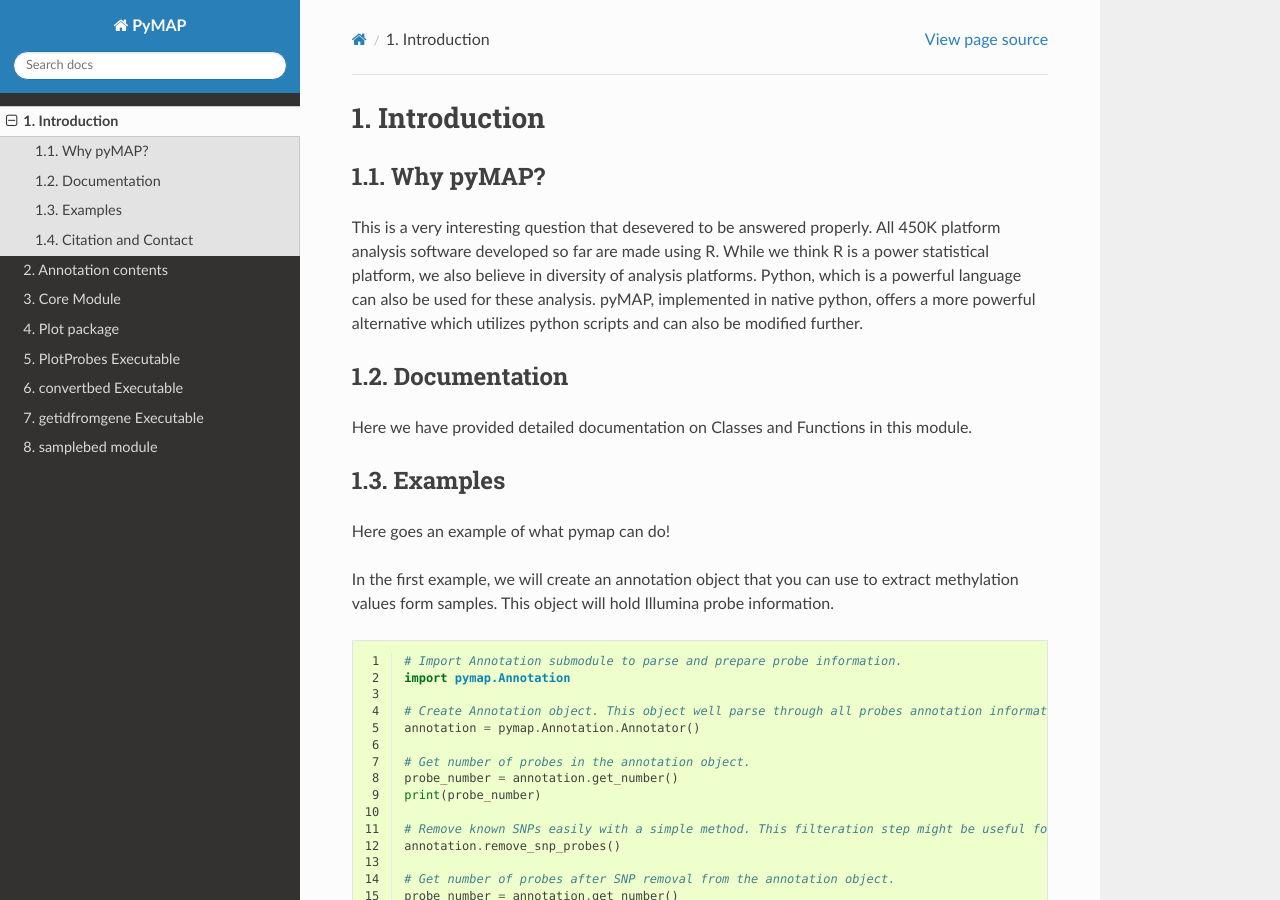
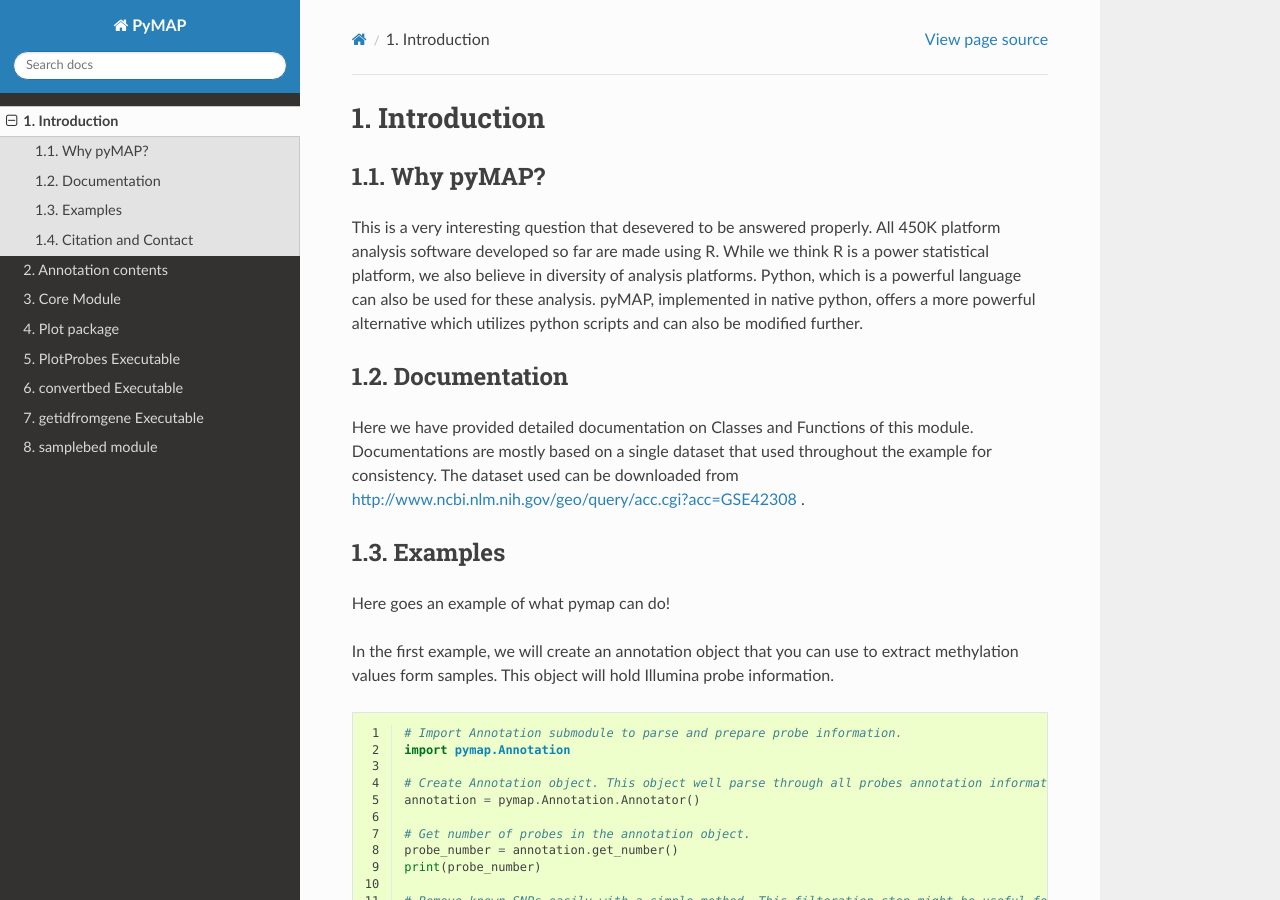
Before and after one commit to AminMahpour/PyMAP, a Sphinx documentation site: the page built from docs/Introduction.rst, in a window 1280 px wide and 900 px high. Built offline with Sphinx 7.4.7 and the Read the Docs theme 2.0.0, drawn with Linux system fonts in a browser that asks for light colours.

Commit message:
improved documentation.

```diff
--- a/docs/Introduction.rst
+++ b/docs/Introduction.rst
@@ -10,7 +10,9 @@ pyMAP, implemented in native python, offers a more powerful alternative which ut
 Documentation
 -------------
 
-Here we have provided detailed documentation on Classes and Functions in this module.
+Here we have provided detailed documentation on Classes and Functions of this module.
+Documentations are mostly based on a single dataset that used throughout the example for consistency.
+The dataset used can be downloaded from http://www.ncbi.nlm.nih.gov/geo/query/acc.cgi?acc=GSE42308 .
 
 Examples
 --------
```
